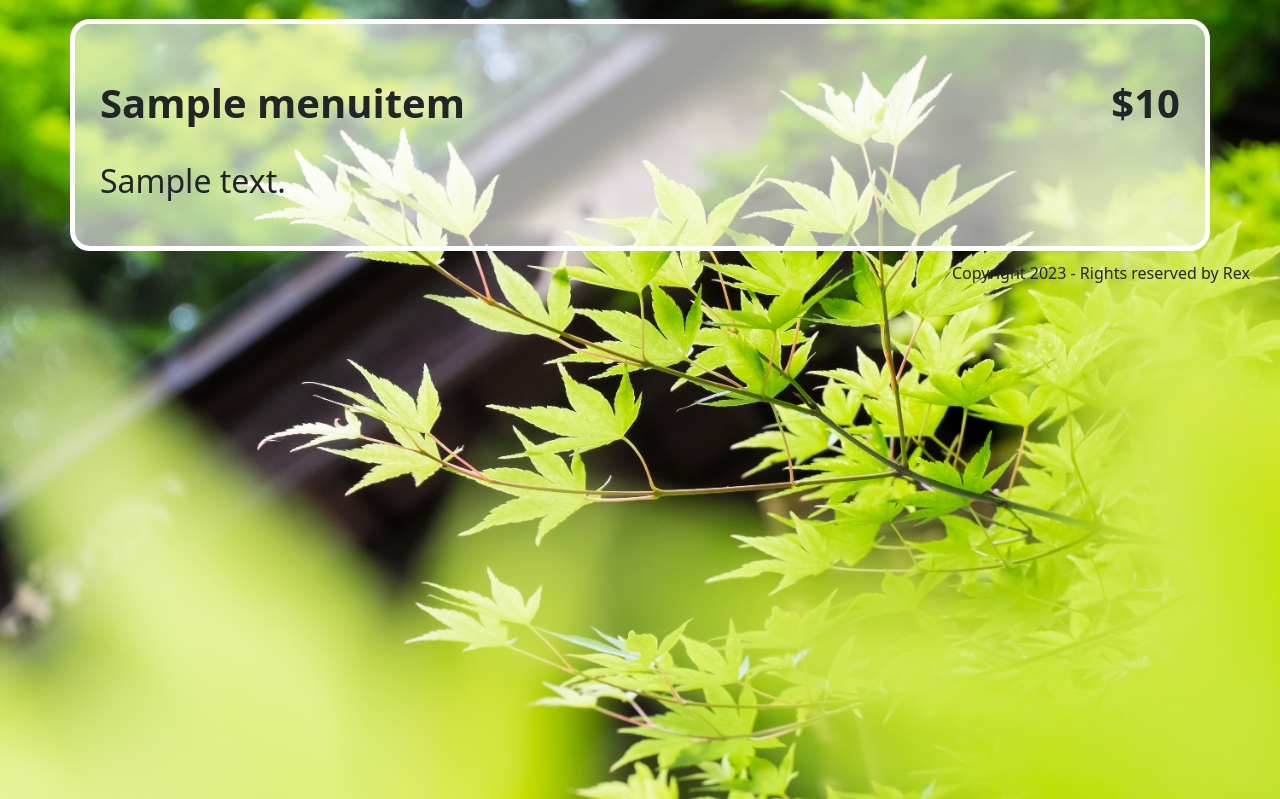
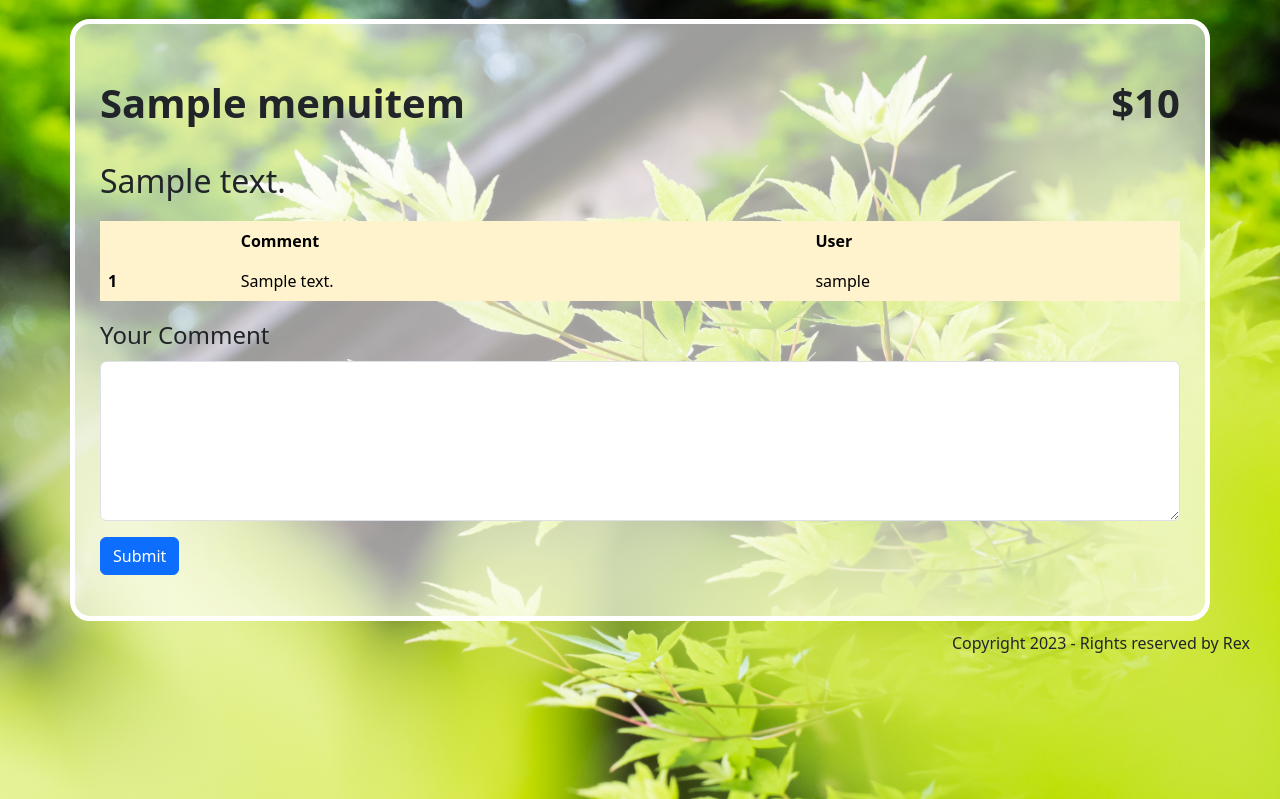
Before and after one commit to rexcklee/WebDevProject, a PHP site: page /menu_dish_page.php?dish_id=1 in a window 1280 px wide. Shown: the part 173-972 px from the top of the page. Run offline with PHP 8.4, Linux system fonts and the light colour scheme; the visitor is signed in with stand-in values (Sample User, id 1); tables that the repository leaves empty or names only in its code hold one stand-in row (values such as "Sample post"); some web fonts are replaced.

Commit message:
Add user comment function

```diff
--- a/menu_dish_page.php
+++ b/menu_dish_page.php
@@ -8,6 +8,7 @@
 
 ****************/
 require('connect.php');
+require('validation.php');
 
 // Retrieve dish information to be EDIT, if id GET parameter is in URL.
 if (isset($_GET['dish_id']))
@@ -23,11 +24,46 @@ if (isset($_GET['dish_id']))
     // Execute the SELECT and fetch the single row returned.
     $statement->execute();
     $row = $statement->fetch();
+
+    // Get comment
+    $query_comment = "SELECT * FROM user_comment c JOIN users u ON c.user_id = u.user_id WHERE c.dish_id = :dish_id_comment ORDER BY create_date DESC";
+    $statement_comment = $db->prepare($query_comment);
+    $statement_comment->bindValue(':dish_id_comment', $dish_id);
+
+    $statement_comment->execute();
 }
-else
+
+
+if ($_POST && comment_is_valid())
 {
-    $id = false; // False if we are not UPDATING or SELECTING.
+//  Sanitize user input to escape HTML entities and filter out dangerous characters.
+$comment = filter_input(INPUT_POST, 'comment', FILTER_SANITIZE_FULL_SPECIAL_CHARS);
+$dish_id = filter_input(INPUT_POST, 'dish_id', FILTER_SANITIZE_NUMBER_INT);
+$user_id = filter_input(INPUT_POST, 'user_id', FILTER_SANITIZE_NUMBER_INT);
+$display = 1;
+
+//  Build the parameterized SQL query and bind to the above sanitized values.
+$query = "INSERT INTO user_comment (comment, dish_id, user_id, display) VALUES (:comment, :dish_id, :user_id, :display)";
+$statement = $db->prepare($query);
+
+//  Bind values to the parameters
+$statement->bindValue(':comment', $comment);
+$statement->bindValue(':dish_id', $dish_id);
+$statement->bindValue(':user_id', $user_id);
+$statement->bindValue(':display', $display);
+
+//  Execute the INSERT.
+if($statement->execute())
+{
+    header('Location: menu_dish_page.php?dish_id='.$dish_id);;
 }
+}
+// Handle input invalid error
+else if ($_POST && !input_is_valid())
+{
+    header('Location: error.php');
+}
+
 
 ?>
 
@@ -56,7 +92,53 @@ else
             </div>
             <p class="text-start fs-2"><?= $row['dish_description'] ?></p>
 
+
+            <!-- table of all comments -->
+            <?php if($statement_comment->rowCount() > 0): ?>
+            <table id="menu_table" class="table table-warning table-borderless table-hover">
+                <thead>
+                    <tr>
+                        <th scope="col"></th>
+                        <th scope="col">Comment</th>
+                        <th scope="col">User</th>
+                    </tr>
+                </thead>
+                <tbody>
+                    <?php $row_no = 0; ?>
+                    <?php while($row_comment = $statement_comment->fetch()): ?>
+                        <?php $row_no ++; ?>
+                        <tr>
+                            <th scope="row"><?= $row_no ?></th>
+                            <td><?= $row_comment['comment'] ?></td>
+                            <td><?= $row_comment['username'] ?></td>
+                        </tr>
+                    <?php endwhile ?>
+                </tbody>
+            </table>
+            <?php endif ?>
+
+            <?php if(isset($_SESSION['id'])): ?>
+            <!-- Comment submittion form -->
+            <form action="menu_dish_page.php" method="post">
+                <fieldset>
+                    <legend>Your Comment</legend>
+                        <p>
+                            <textarea class="form-control" name="comment" id="comment"></textarea>
+                        </p>
+
+                        <!-- Hidden input for the dish_id and user_id -->
+                        <input type="hidden" name="dish_id" value="<?= $row['dish_id'] ?>">
+                        <input type="hidden" name="user_id" value="<?= $_SESSION['id'] ?>">
+
+                        <p>
+                            <button type="submit" class="btn btn-primary" name="command">Submit</button>
+                        </p>
+                </fieldset>
+            </form>
+            <?php endif ?>
         </div>
+
+
 
         <div id="footer">
             Copyright 2023 - Rights reserved by Rex
--- a/menu_dishes.php
+++ b/menu_dishes.php
@@ -66,7 +66,7 @@ else
                 </div>
             <?php endif ?>
 
-            <!-- table of all categories -->
+            <!-- table of all dishes -->
             <table id="menu_table" class="table table-warning table-borderless table-hover">
                 <thead>
                     <tr>
--- a/validation.php
+++ b/validation.php
@@ -82,4 +82,18 @@ function user_edit_input_is_valid()
 
     return $input_is_valid;
 }
+
+function comment_is_valid()
+{
+    $comment_is_valid = true;
+
+    $comment = $_POST["comment"];
+
+    if ( $comment === null || empty($comment) || strlen($comment) > 3000)
+    {
+        $comment_is_valid = false;
+    }
+
+    return $comment_is_valid;
+}
 ?>
```
Lines whose indentation alone changed are shown as unchanged.
